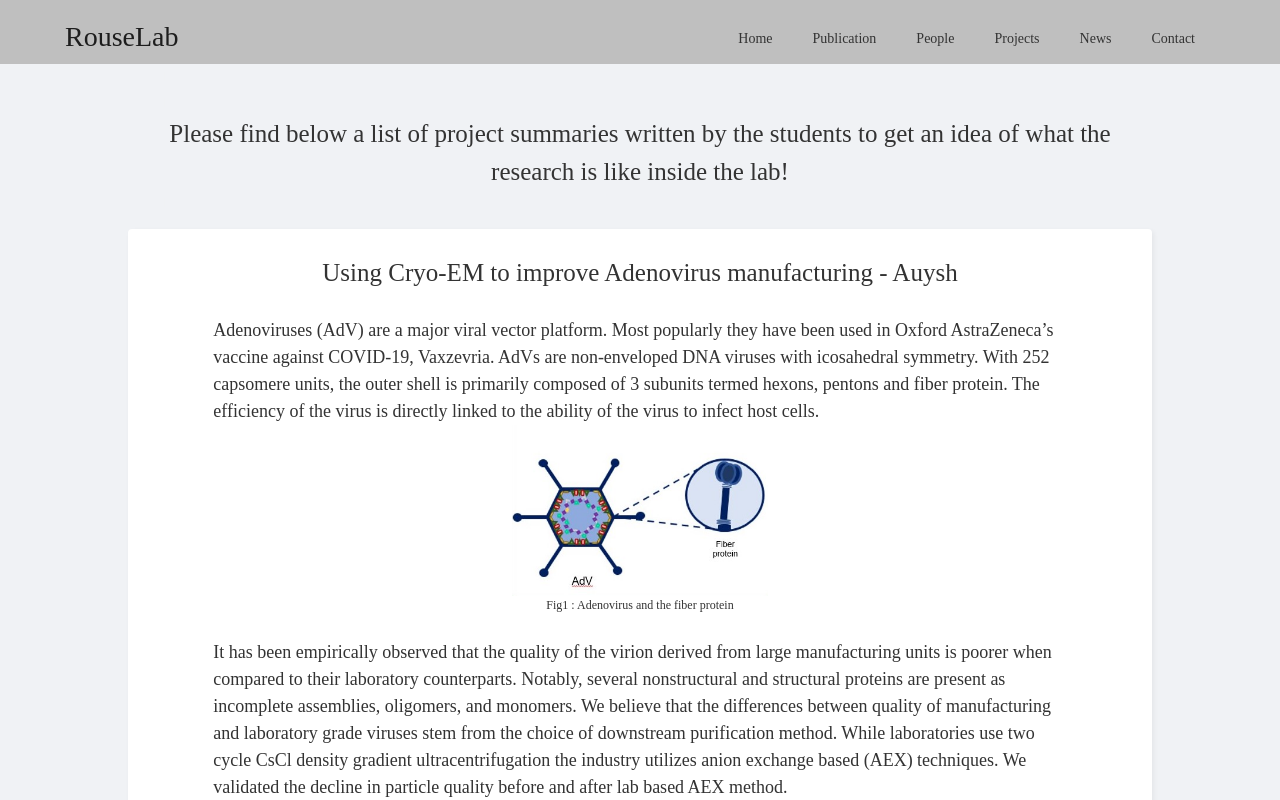
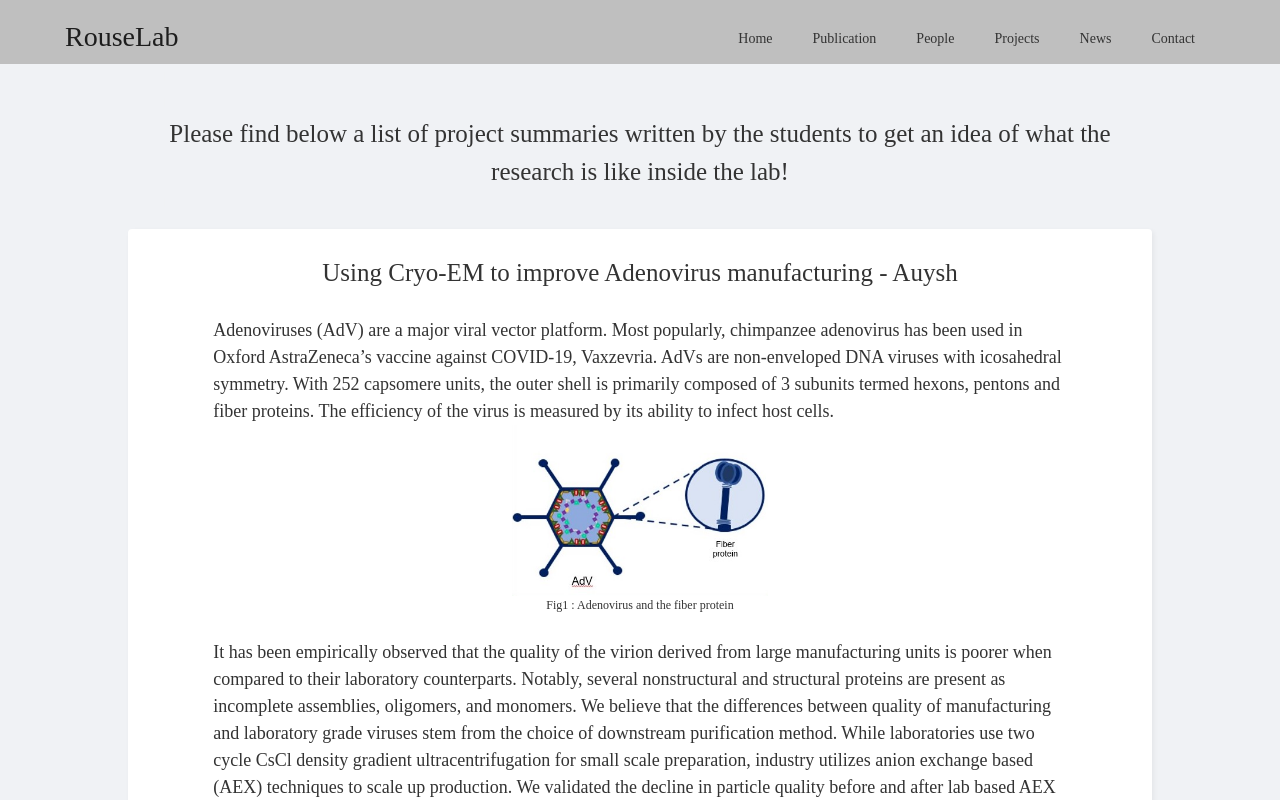
Before and after one commit to KinChao/rouselab-frontend, a React (Create React App) app: page /#/Projects in a window 1280 px wide. Shown: the top 800 px of the page. Built offline with nearby package versions, Linux system fonts and the light colour scheme.

Commit message:
modified:   build/asset-manifest.json 	modified:   build/index.html 	deleted:    build/static/js/main.56a70dd6.js 	deleted:    build/static/js/main.56a70dd6.js.LICENSE.txt 	deleted:    build/static/js/main.56a70dd6.js.map 	modified:   src/components/Projects/index.js 	build/static/js/

```diff
--- a/src/components/Projects/index.js
+++ b/src/components/Projects/index.js
@@ -52,7 +52,7 @@ const ProjectPage = () => {
       <Col xs={{ span: 1 }} sm={{ span: 2 }} md={{ span: 2 }}></Col>
       <Col xs={{ span: 22 }} sm={{ span: 20 }} md={{ span: 20 }}>
       <p style={{color:'#fff'}}>1</p>
-      <div style={{fontSize: '18px',textAlign: 'left'}}>Adenoviruses (AdV) are a major viral vector platform. Most popularly they have been used in Oxford AstraZeneca’s vaccine against COVID-19, Vaxzevria. AdVs are non-enveloped DNA viruses with icosahedral symmetry. With 252 capsomere units, the outer shell is primarily composed of 3 subunits termed hexons, pentons and fiber protein. The efficiency of the virus is directly linked to the ability of the virus to infect host cells. </div>
+      <div style={{fontSize: '18px',textAlign: 'left'}}>Adenoviruses (AdV) are a major viral vector platform. Most popularly, chimpanzee adenovirus has been used in Oxford AstraZeneca’s vaccine against COVID-19, Vaxzevria. AdVs are non-enveloped DNA viruses with icosahedral symmetry. With 252 capsomere units, the outer shell is primarily composed of 3 subunits termed hexons, pentons and fiber proteins. The efficiency of the virus is measured by its ability to infect host cells.</div>
       </Col>
       <Col xs={{ span: 1 }} sm={{ span: 2 }} md={{ span: 2 }}></Col>
 
@@ -73,7 +73,7 @@ const ProjectPage = () => {
 
       <Col xs={{ span: 1 }} sm={{ span: 2 }} md={{ span: 2 }}></Col>
       <Col xs={{ span: 22 }} sm={{ span: 20 }} md={{ span: 20 }}>
-      <div style={{fontSize: '18px',textAlign: 'left'}}>It has been empirically observed that the quality of the virion derived from large manufacturing units is poorer when compared to their laboratory counterparts.  Notably, several nonstructural and structural proteins are present as incomplete assemblies, oligomers, and monomers. We believe that the differences between quality of manufacturing and laboratory grade viruses stem from the choice of downstream purification method. While laboratories use two cycle CsCl density gradient ultracentrifugation the industry utilizes anion exchange based (AEX) techniques. We validated the decline in particle quality before and after lab based AEX method.</div>
+      <div style={{fontSize: '18px',textAlign: 'left'}}>It has been empirically observed that the quality of the virion derived from large manufacturing units is poorer when compared to their laboratory counterparts. Notably, several nonstructural and structural proteins are present as incomplete assemblies, oligomers, and monomers. We believe that the differences between quality of manufacturing and laboratory grade viruses stem from the choice of downstream purification method. While laboratories use two cycle CsCl density gradient ultracentrifugation for small scale preparation, industry utilizes anion exchange based (AEX) techniques to scale up production. We validated the decline in particle quality before and after lab based AEX method.</div>
       </Col>
       <Col xs={{ span: 1 }} sm={{ span: 2 }} md={{ span: 2 }}></Col>
 
@@ -104,7 +104,7 @@ const ProjectPage = () => {
 
       <Col xs={{ span: 1 }} sm={{ span: 2 }} md={{ span: 2 }}></Col>
       <Col xs={{ span: 22 }} sm={{ span: 20 }} md={{ span: 20 }}>
-      <div style={{fontSize: '18px',textAlign: 'left'}}>Subsequently, we compare it with density gradient purified particles. The AEX sample showed characteristic morphology, riddled with incomplete and broken capsids, particle clumping and a large background of protein impurities. Interestingly, we observed a unique thread-like background particle to be abundant in AEX purified samples. We reconstructed this using automated picking from over 100 cryoEM micrographs to derive a 30 Å structure. While the resolution was too low to conclusively identify the nature of the particle, the signal density displayed a high degree of overlap with the crystal structure of viral fiber protein. This might suggest shedding of fiber protein during the purification process. The infectivity of the virus is strongly associated with the fiber protein and could possibly be the reason behind decline in particle quality. That said, this lead is being pursued with more data.</div>
+      <div style={{fontSize: '18px',textAlign: 'left'}}>Subsequently, we compare it with density gradient purified particles. The AEX sample showed characteristic morphology, riddled with incomplete and broken capsids, particle clumping and a large background of protein impurities. Interestingly, we observed a unique thread-like background particle to be abundant in AEX purified samples. We reconstructed this using automated picking from cryoEM micrographs to derive a low resolution structure. While the resolution was too low to conclusively identify the nature of the particle, the signal density displayed a high degree of overlap with the crystal structure of viral fiber protein. This might suggest shedding of fiber protein during the purification process. The infectivity of the virus is strongly associated with the fiber protein and could possibly be the reason behind decline in particle quality. That said, this lead is being pursued with more data.</div>
       </Col>
       <Col xs={{ span: 1 }} sm={{ span: 2 }} md={{ span: 2}}></Col>
 
@@ -115,7 +115,7 @@ const ProjectPage = () => {
       <Col xs={{ span: 1 }} sm={{ span: 2 }} md={{ span: 2 }}></Col>
       <Col xs={{ span: 22 }} sm={{ span: 20 }} md={{ span: 20 }}>
       <p style={{color:'#fff'}}>1</p>
-      <div style={{fontSize: '18px',textAlign: 'left'}}>Our research will assist instrumentation designers in developing more robust manufacturing pipelines and equipment. </div>
+      <div style={{fontSize: '18px',textAlign: 'left'}}>Our research will assist instrumentation designers in developing more robust manufacturing pipelines and equipment.</div>
       <p style={{color:'#fff'}}>1</p>
       </Col>
       <Col xs={{ span: 1 }} sm={{ span: 2 }} md={{ span: 2 }}></Col>
```
Also changed, not shown: 5 other files (tests, documents, lock files or other folders).
